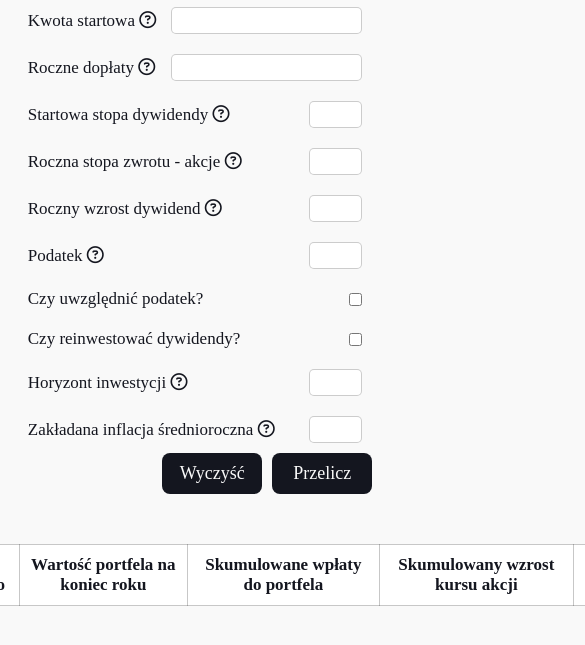
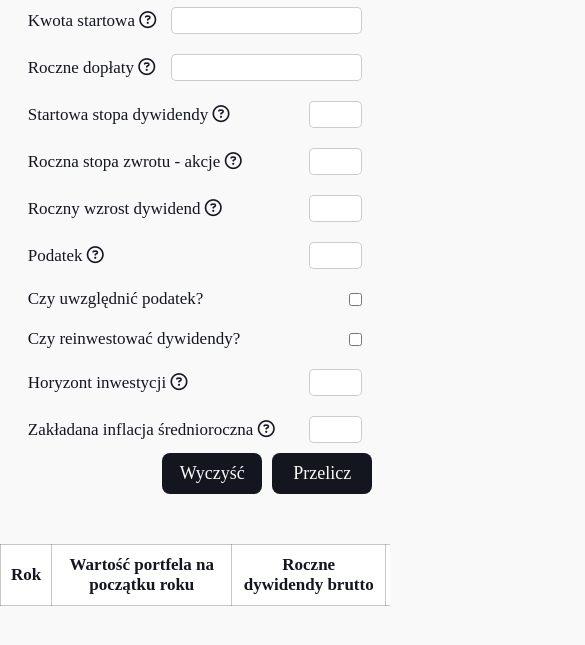
Before and after one commit to Kieroo2k/FIRE-Calculator, a plain HTML site: page index.html in a window 390 px wide. Shown: the part 121-766 px from the top of the page, 585 px wide, since content can reach past the window. Drawn offline with nearby package versions, Linux system fonts and the light colour scheme; files that its build step writes are made by us from their sources.

Commit message:
Mobile version update
Mobile version update

```diff
--- a/sass/_style.scss
+++ b/sass/_style.scss
@@ -73,7 +73,7 @@
 }
 
 main {
-  // width: 100vw;
+  width: 100vw;
   font-size: 17px;
   display: flex;
   flex-direction: column;
```
